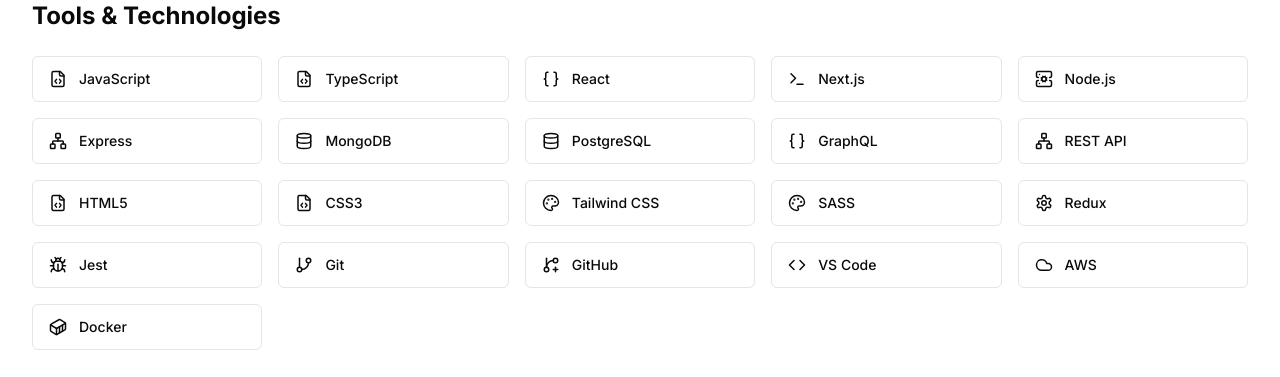
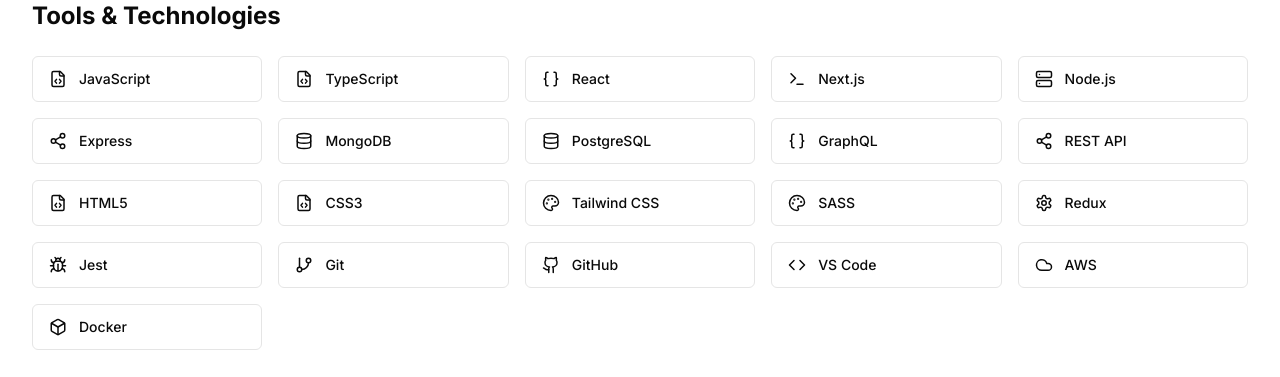
Before and after one commit to grbpdl/portfolio-gaurab, a Next.js app: page /skills in a window 1280 px wide. Shown: the part 575-952 px from the top of the page. Built offline with nearby package versions, Linux system fonts and the light colour scheme.

Commit message:
gaurab-prtfolio

```diff
--- a/components/skills-section.tsx
+++ b/components/skills-section.tsx
@@ -1,4 +1,5 @@
 "use client";
+
 import { Progress } from "@/components/ui/progress";
 import {
   Accordion,
@@ -7,34 +8,40 @@
   AccordionTrigger,
 } from "@/components/ui/accordion";
 import { Card, CardContent, CardHeader, CardTitle } from "@/components/ui/card";
+
 import {
   FileCode,
   Braces,
   Terminal,
-  ServerCog,
-  Network,
+  Server,
+  Share2,
   Database,
   Palette,
   Settings,
   Bug,
   GitBranch,
-  GitBranchPlus,
+  Github,
   Code,
   Cloud,
-  Container,
+  Box,
 } from "lucide-react";
 
-const tools = [
+interface Tool {
+  name: string;
+  icon: JSX.Element;
+}
+
+const tools: Tool[] = [
   { name: "JavaScript", icon: <FileCode size={18} /> },
   { name: "TypeScript", icon: <FileCode size={18} /> },
   { name: "React", icon: <Braces size={18} /> },
   { name: "Next.js", icon: <Terminal size={18} /> },
-  { name: "Node.js", icon: <ServerCog size={18} /> },
-  { name: "Express", icon: <Network size={18} /> },
+  { name: "Node.js", icon: <Server size={18} /> },
+  { name: "Express", icon: <Share2 size={18} /> },
   { name: "MongoDB", icon: <Database size={18} /> },
   { name: "PostgreSQL", icon: <Database size={18} /> },
   { name: "GraphQL", icon: <Braces size={18} /> },
-  { name: "REST API", icon: <Network size={18} /> },
+  { name: "REST API", icon: <Share2 size={18} /> },
   { name: "HTML5", icon: <FileCode size={18} /> },
   { name: "CSS3", icon: <FileCode size={18} /> },
   { name: "Tailwind CSS", icon: <Palette size={18} /> },
@@ -42,14 +49,25 @@
   { name: "Redux", icon: <Settings size={18} /> },
   { name: "Jest", icon: <Bug size={18} /> },
   { name: "Git", icon: <GitBranch size={18} /> },
-  { name: "GitHub", icon: <GitBranchPlus size={18} /> },
+  { name: "GitHub", icon: <Github size={18} /> },
   { name: "VS Code", icon: <Code size={18} /> },
   { name: "AWS", icon: <Cloud size={18} /> },
-  { name: "Docker", icon: <Container size={18} /> },
+  { name: "Docker", icon: <Box size={18} /> },
 ];
 
+interface Skill {
+  name: string;
+  proficiency: number; // percentage 0-100
+}
+
+interface SkillCategory {
+  id: string;
+  title: string;
+  skills: Skill[];
+}
+
 export function SkillsSection() {
-  const skillCategories = [
+  const skillCategories: SkillCategory[] = [
     {
       id: "frontend",
       title: "Frontend Development",
@@ -78,7 +96,6 @@
         { name: "Serverless", proficiency: 70 },
       ],
     },
-
     {
       id: "other",
       title: "Other Skills",
@@ -97,6 +114,7 @@
 
   return (
     <div className="container px-4 sm:px-6 lg:px-8">
+      {/* Accordion for Skill Categories */}
       <Accordion type="multiple" className="w-full space-y-4">
         {skillCategories.map((category) => (
           <AccordionItem key={category.id} value={category.id}>
@@ -104,8 +122,8 @@
               {category.title}
             </AccordionTrigger>
             <AccordionContent className="grid grid-cols-1 md:grid-cols-2 gap-6 mt-4">
-              {category.skills.map((skill, index) => (
-                <Card key={index}>
+              {category.skills.map((skill, idx) => (
+                <Card key={idx}>
                   <CardHeader className="pb-2">
                     <div className="flex justify-between items-center">
                       <CardTitle className="text-lg">{skill.name}</CardTitle>
@@ -124,12 +142,13 @@
         ))}
       </Accordion>
 
+      {/* Tools & Technologies Grid */}
       <div className="mt-16">
         <h2 className="text-2xl font-bold mb-6">Tools & Technologies</h2>
         <div className="grid grid-cols-2 sm:grid-cols-3 md:grid-cols-4 lg:grid-cols-5 gap-4">
-          {tools.map((tool, index) => (
+          {tools.map((tool, idx) => (
             <div
-              key={index}
+              key={idx}
               className="flex items-center gap-3 border rounded-md px-4 py-3 text-sm font-medium hover:bg-accent hover:text-accent-foreground transition-colors"
             >
               {tool.icon}
--- a/package.json
+++ b/package.json
@@ -39,7 +39,6 @@
     "@radix-ui/react-toggle-group": "^1.1.0",
     "@radix-ui/react-tooltip": "^1.1.2",
     "@types/node": "20.6.2",
-    "@types/react": "18.2.22",
     "@types/react-dom": "18.2.7",
     "autoprefixer": "10.4.15",
     "class-variance-authority": "^0.7.0",
@@ -72,5 +71,8 @@
     "typescript": "5.2.2",
     "vaul": "^0.9.9",
     "zod": "^3.23.8"
+  },
+  "devDependencies": {
+    "@types/react": "^19.1.8"
   }
 }
--- a/tsconfig.json
+++ b/tsconfig.json
@@ -11,7 +11,7 @@
     "moduleResolution": "bundler",
     "resolveJsonModule": true,
     "isolatedModules": true,
-    "jsx": "preserve",
+    "jsx": "react-jsx",
     "incremental": true,
     "plugins": [
       {
```
Also changed, not shown: 1 other file (tests, documents, lock files or other folders).
